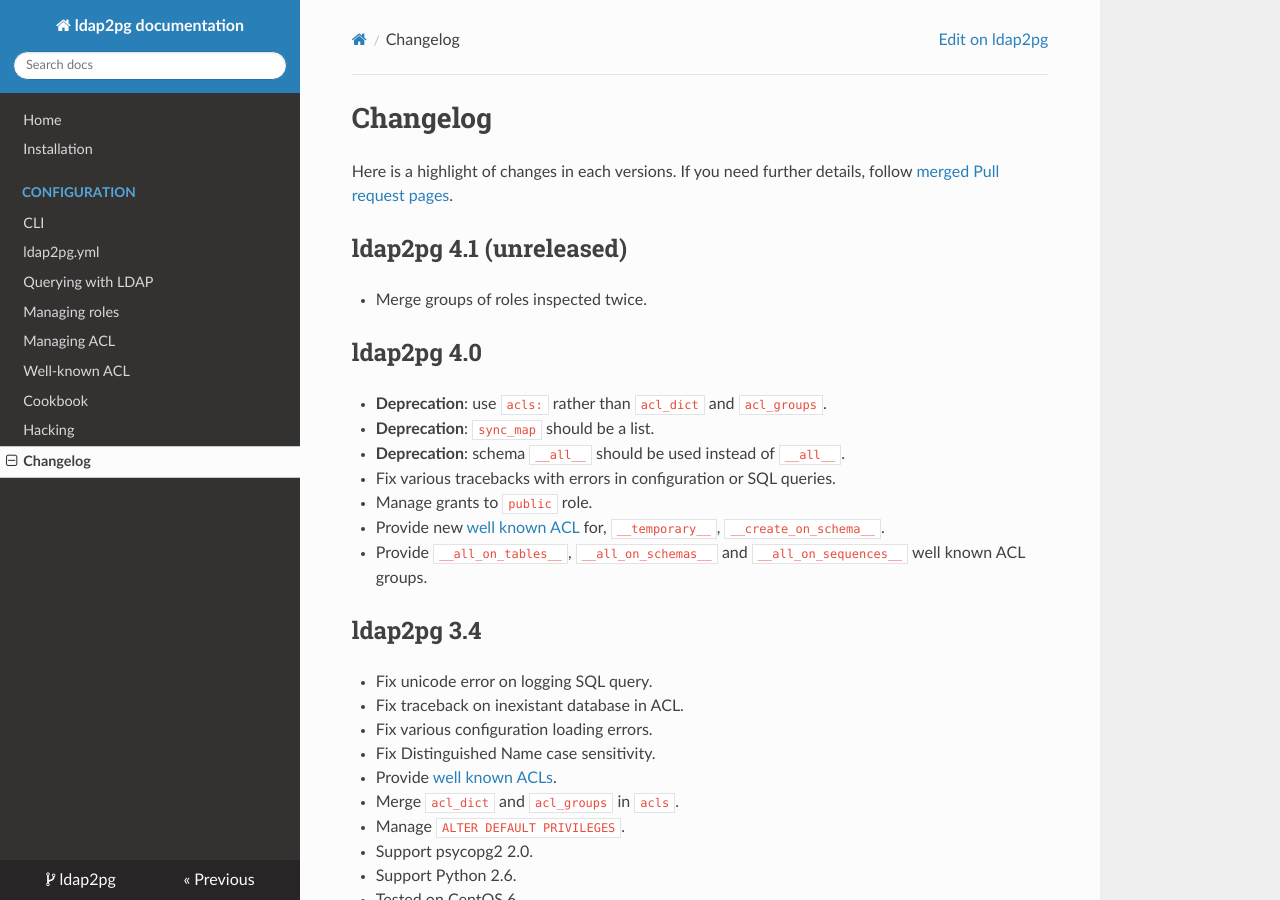
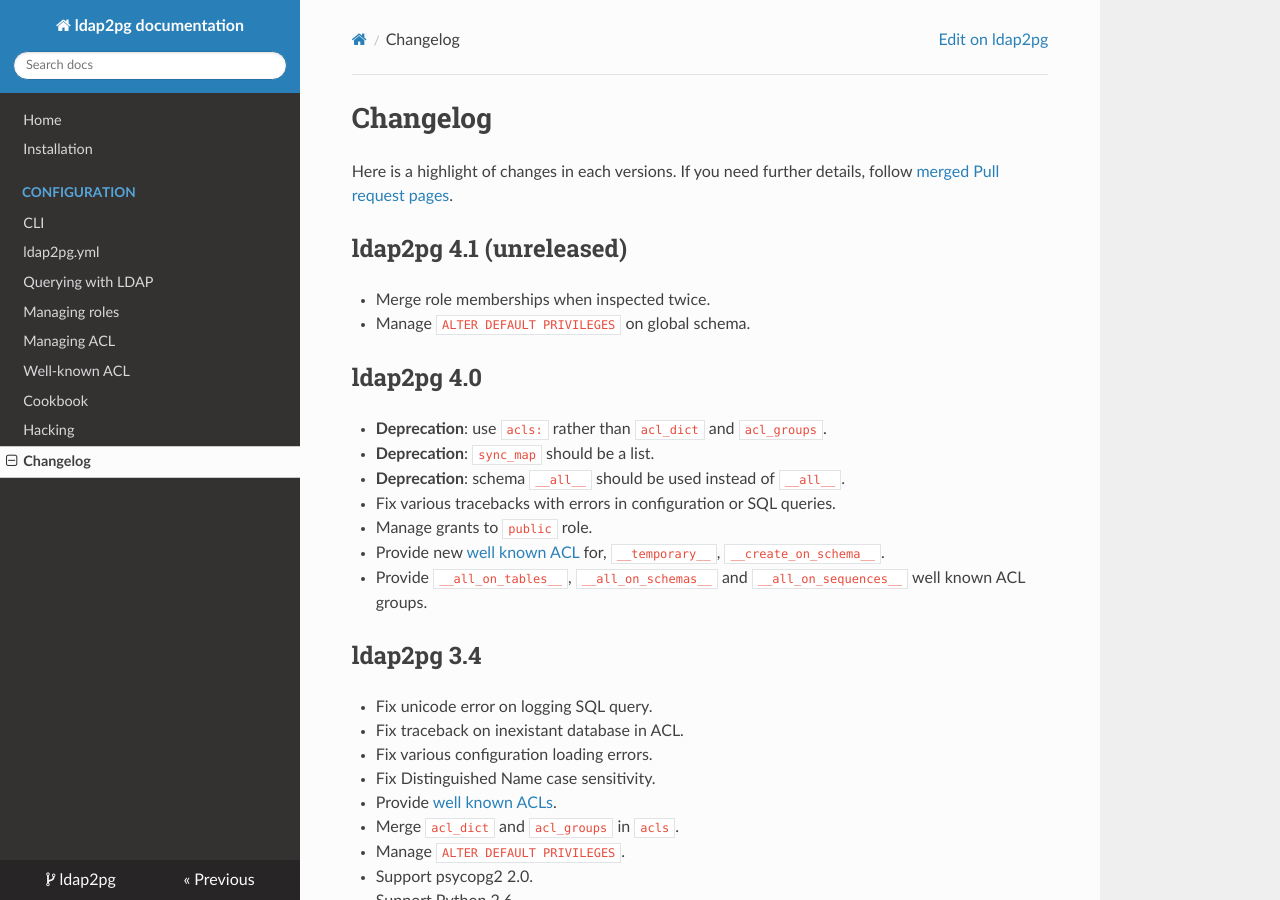
Before and after one commit to dalibo/ldap2pg, an MkDocs documentation site: the page built from docs/changelog.md, in a window 1280 px wide and 900 px high. Built offline with MkDocs 1.6.1, drawn with Linux system fonts in a browser that asks for light colours; nearby versions of some CDN libraries; old or Windows-style settings are respelled for this version of MkDocs.

Commit message:
Review ChangeLog for 4.1

```diff
--- a/docs/changelog.md
+++ b/docs/changelog.md
@@ -9,7 +9,8 @@
 
 # ldap2pg 4.1 (unreleased)
 
-- Merge groups of roles inspected twice.
+- Merge role memberships when inspected twice.
+- Manage `ALTER DEFAULT PRIVILEGES` on global schema.
 
 
 # ldap2pg 4.0
```
